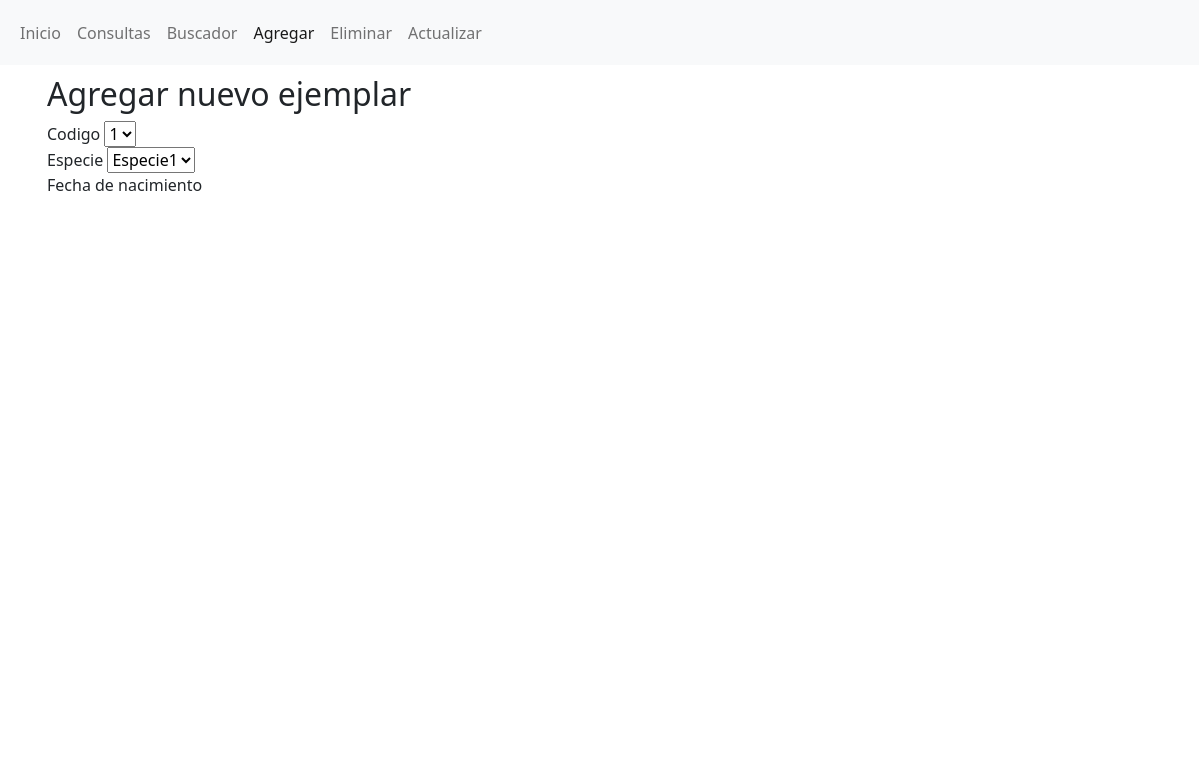
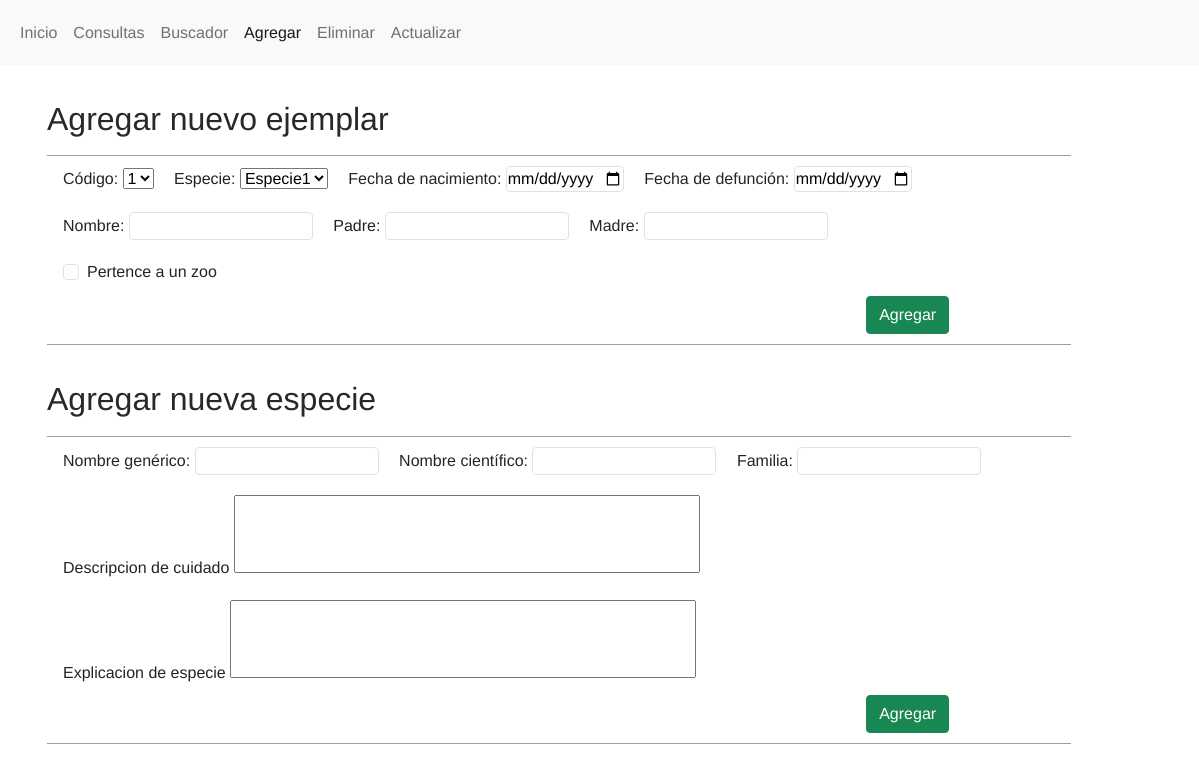
Before and after one commit to LeonelCeballos18/bd-proyecto-final, a plain HTML site: page agregar.html in a window 1280 px wide. Shown: the full height of the page, 81-1280 px from the left. Drawn offline with nearby package versions, Linux system fonts and the light colour scheme.

Commit message:
Diseño de agregar %90

```diff
--- a/agregar.html
+++ b/agregar.html
@@ -43,11 +43,12 @@
         </div>
       </nav>
       <div class="main-container">
-        <h2>Agregar nuevo ejemplar</h2>
+        <h2 class="tittle">Agregar nuevo ejemplar</h2>
         <div class="agregar-container">
+          <form action="" method="post">
             <div class="input-container">
-            <label for="eCodigo">Codigo</label>
-            <select id="eCodigo">
+              <label for="eCodigo">Código: </label>
+              <select id="eCodigo" required>
                 <option selected value="1">1</option>
                 <option value="2">1</option>
                 <option value="3">1</option>
@@ -55,8 +56,8 @@
               </select>
             </div>
             <div class="input-container">
-            <label for="eEspecie">Especie</label>
-            <select id="eEspecie">
+              <label for="eEspecie">Especie: </label>
+              <select id="eEspecie" required>
                 <option selected value="1">Especie1</option>
                 <option value="2">Especie1</option>
                 <option value="3">Especie1</option>
@@ -64,8 +65,59 @@
               </select>
             </div>
             <div class="input-container">
-            <label for="eFechaN">Fecha de nacimiento</label>
+              <label for="eFechaN">Fecha de nacimiento: </label>
+              <input type="date" id="eFechaN" max="2022-12-30" required>
             </div>
+            <div class="input-container">
+              <label for="eFechaD">Fecha de defunción: </label>
+              <input type="date" id="eFechaD" max="2022-12-30" required>
+            </div>
+            <br>
+            <div class="input-container">
+              <label for="eNombre">Nombre: </label>
+              <input type="text" id="eNombre" required>
+            </div>
+            <div class="input-container">
+              <label for="ePadre">Padre: </label>
+              <input type="text" id="ePadre" required>
+            </div>
+            <div class="input-container">
+              <label for="eMadre">Madre: </label>
+              <input type="text" id="eMadre" required>
+            </div>
+            <div class="input-container form-check">
+              <label class="form-check-label" for="defaultCheck1">Pertence a un zoo</label>
+              <input class="form-check-input" type="checkbox" value="" id="defaultCheck1" required>
+            </div>
+            <button class="btn btn-success btnAgregar" id="agregarButton">Agregar</button>
+          </form>
+        </div>
+        <h2 class="tittle">Agregar nueva especie</h2>
+        <div class="agregar-container">
+          <form action="" method="post">
+            <div class="input-container">
+              <label for="eNombreG">Nombre genérico: </label>
+              <input type="text" id="eNombreG">
+            </div>
+            <div class="input-container">
+              <label for="eNombreC">Nombre científico: </label>
+              <input type="text" id="eNombreC">
+            </div>
+            <div class="input-container">
+              <label for="eFamilia">Familia: </label>
+              <input type="text" id="eFamilia">
+            </div>
+            <br>
+            <div class="input-container">
+              <label for="eDescripcion">Descripcion de cuidado </label>
+              <textarea class="tE" id="eDescripcion" rows="3" cols="50"></textarea>
+            </div>
+            <div class="input-container">
+              <label for="eExplicacion">Explicacion de especie</label>
+              <textarea class="tE" id="eExplicacion" rows="3" cols="50"></textarea>
+            </div>
+            <button class="btn btn-success btnAgregar" id="agregarButton">Agregar</button>
+          </form>
         </div>
       </div>
       <script src="https://cdn.jsdelivr.net/npm/bootstrap@5.0.2/dist/js/bootstrap.bundle.min.js" integrity="sha384-MrcW6ZMFYlzcLA8Nl+NtUVF0sA7MsXsP1UyJoMp4YLEuNSfAP+JcXn/tWtIaxVXM" crossorigin="anonymous"></script>
--- a/css/style.css
+++ b/css/style.css
@@ -1,3 +1,7 @@
+*{
+    font-family: Helvetica, sans-serif;
+}
+
 body{
     margin: auto;
 }
@@ -10,7 +14,7 @@ body{
     background: linear-gradient(to right, #0E6251, #117864);
 }
 
-form {
+.formLogin {
     display: flex;
     flex-direction: column;
     background: #fff;
@@ -19,25 +23,24 @@ form {
     box-shadow: 0 5px 10px rgba(71, 3, 6, 0.7);
 }
 
-form .title {
+.formLogin .title {
     color: #252525;
     font-size: 35px;
     font-weight: 800;
     margin-bottom: 30px;
-    font-family: Poppins;
 }
 
-form label {
+.formLogin label {
     margin-bottom: 35px;
 }
 
-form label .fa-solid {
+.formLogin label .fa-solid {
     font-size: 20px;
     color: #0E6251;
     margin-right: 10px;
 }
 
-form label input {
+.formLogin label input {
     outline: none;
     border: none;
     color: #252525;
@@ -46,17 +49,17 @@ form label input {
     font-size: 18px;
 }
 
-form label input::placeholder {
+.formLogin label input::placeholder {
     color: rgba(37, 37, 37, 0.5);
 }
 
 
-form .link {
+.formLogin .link {
     color: #252525;
     margin-bottom: 15px;
 }
 
-form button {
+.formLogin button {
     color: #fff;
     border: none;
     background: linear-gradient(to right, #0E6251, #117864);
@@ -70,3 +73,36 @@ form button {
     margin: auto;
     margin-top: 10px;
 }
+
+.tittle{
+    color: #282828;
+    margin-top: 35px;
+}
+
+.agregar-container{
+    margin-top: 17px;
+    width: 100%;
+    border-top: 0.5px solid #A0A0A0;
+    border-bottom: 0.5px solid #A0A0A0;
+}
+
+.input-container{
+    padding-top: 10px;
+    padding-bottom: 10px;
+    display: inline-block;
+    margin-left: 16px;
+}
+
+.input-container input{
+    border-radius: 4px;
+    border: 1px solid #dee2e6;
+}
+
+.btnAgregar{
+    margin-bottom: 10px;
+    margin-left: 80%;
+}
+
+.tE{
+    resize: none;
+}
```
Also changed, not shown: login.html (+1 -1 lines). Lines whose indentation alone changed are shown as unchanged.
